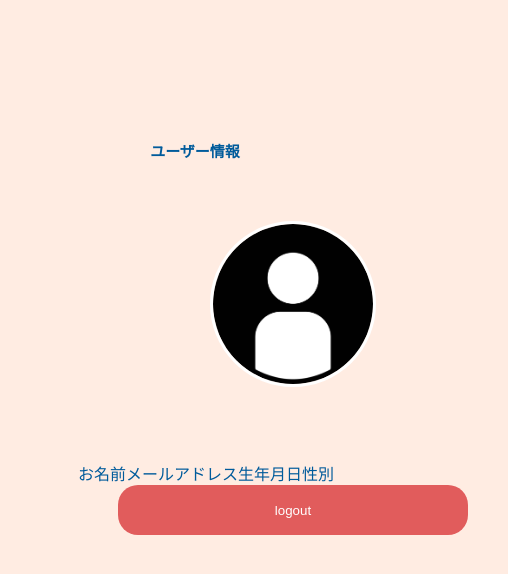
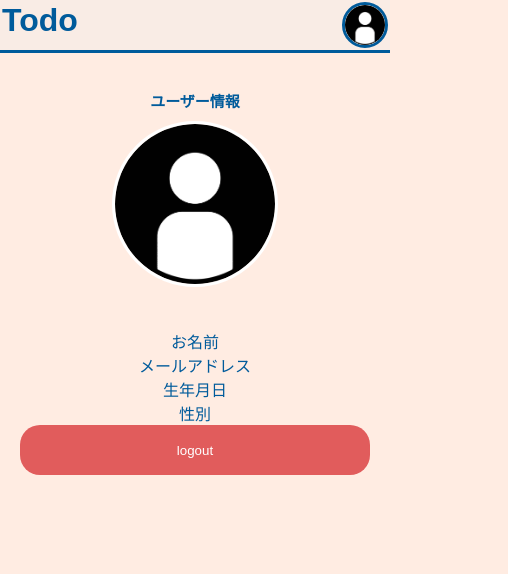
Before and after one commit to MuRaKaMi5253161/cording_test, a React (Create React App) app: page /User in a window 390 px wide. Shown: the top 574 px of the page, 508 px wide, since content can reach past the window. Built offline with nearby package versions, Linux system fonts and the light colour scheme; no server answers; the database is empty; sample sign-in values are in the browser's storage; the HTML template or start-up script is replaced by a standard one.

Commit message:
レスポンシブ対応

```diff
--- a/src/components/Task/Task.css
+++ b/src/components/Task/Task.css
@@ -7,6 +7,12 @@
   border: solid #005b9b;
   font-family: sans-serif;
   color: rgb(120, 120, 120);
+}
+
+@media screen and (max-width: 480px) {
+  .Task {
+    height: 180px;
+  }
 }
 
 .TaskNameBox {
@@ -26,6 +32,12 @@
   border-bottom: solid #005b9b;
 }
 
+@media screen and (max-width: 480px) {
+  .TaskName {
+    height: 20px;
+  }
+}
+
 .TaskDetail {
   text-align: center;
   font-size: 12px;
--- a/src/components/header/Header.css
+++ b/src/components/header/Header.css
@@ -17,6 +17,11 @@
 
 @media screen and (max-width: 480px) {
   .header {
-    display: none;
+    height: 50px;
+    font-size: 35px;
+  }
+  .headerLine {
+    text-align: center;
+    margin: 0 !important;
   }
 }
--- a/src/components/header/TodoHeader.css
+++ b/src/components/header/TodoHeader.css
@@ -1,4 +1,4 @@
-.header {
+.TodoHeader {
   width: 100%;
   height: 90px;
   background-color: rgb(236, 236, 236, 0.3);
@@ -26,7 +26,18 @@
 }
 
 @media screen and (max-width: 480px) {
-  .header {
-    display: none;
+  .TodoHeader {
+    height: 50px !important;
+    font-size: 32px !important;
+  }
+
+  .header-menu-line {
+    height: 90%;
+    margin: 2px !important;
+  }
+
+  .profileIcon {
+    width: 40px;
+    height: 40px;
   }
 }
--- a/src/components/header/TodoHeader.tsx
+++ b/src/components/header/TodoHeader.tsx
@@ -41,7 +41,7 @@ const TodoHeader: React.FC = () => {
   };
 
   return (
-    <div className="header">
+    <div className="TodoHeader">
       <div className="header-menu-line">
         <span className="headerTitle" onClick={moveTodoPage}>
           Todo
--- a/src/pages/Login/Login.css
+++ b/src/pages/Login/Login.css
@@ -5,6 +5,13 @@
   margin: 0 auto;
   color: #005b9b;
   font-family: sans-serif;
+}
+
+@media screen and (max-width: 480px) {
+  .Login {
+    padding-top: 150px;
+    width: 100%;
+  }
 }
 
 ::placeholder {
@@ -20,8 +27,21 @@
   border-radius: 30px;
 }
 
+@media screen and (max-width: 480px) {
+  .main {
+    width: 100% !important;
+    margin: 0px !important;
+  }
+}
+
 form {
   width: 100%;
+}
+
+@media screen and (max-width: 480px) {
+  .form {
+    text-align: center !important;
+  }
 }
 
 .titleText {
@@ -29,6 +49,12 @@ form {
   font-size: 15px;
   color: #005b9b;
   margin: 0;
+}
+
+@media screen and (max-width: 480px) {
+  .title {
+    margin: 0px !important;
+  }
 }
 
 .input {
@@ -45,6 +71,12 @@ form {
   background-color: #ffece2 !important;
 }
 
+@media screen and (max-width: 480px) {
+  .input {
+    width: 320px !important;
+  }
+}
+
 .submit {
   width: 430px;
   height: 50px;
@@ -58,23 +90,30 @@ form {
   transition: 1s;
 }
 
+@media screen and (max-width: 480px) {
+  .submit {
+    width: 350px !important;
+    border-radius: 10px !important;
+    margin: 0px !important;
+    margin-bottom: 20px !important;
+  }
+}
+
 .submit:hover {
   background-color: rgb(21, 19, 72) !important;
   color: white;
   transition: 1s;
 }
 
-.main {
-  margin: 0 auto;
-  text-align: center;
-  height: 100%;
-  width: 60%;
-  border-radius: 30px;
-}
-
 .inputTitle {
   float: left;
   margin: 0;
+}
+
+@media screen and (max-width: 480px) {
+  .inputTitle {
+    display: none;
+  }
 }
 
 .mail {
@@ -84,3 +123,9 @@ form {
 .password {
   margin-bottom: 30px !important;
 }
+
+@media screen and (max-width: 480px) {
+  .password {
+    margin-bottom: 10px !important;
+  }
+}
--- a/src/pages/SignUp/SignUp.css
+++ b/src/pages/SignUp/SignUp.css
@@ -4,6 +4,13 @@
   height: 100%;
   margin: 0 auto;
   color: #005b9b;
+}
+
+@media screen and (max-width: 480px) {
+  .SignUp {
+    padding-top: 60px !important;
+    width: 100% !important;
+  }
 }
 
 ::placeholder {
@@ -27,12 +34,23 @@
   border-radius: 30px;
 }
 
+@media screen and (max-width: 480px) {
+  .main {
+    width: 100% !important;
+    margin: 0px !important;
+    padding-top: 10px !important;
+  }
+}
+
 form {
   width: 100%;
 }
 
-.profile {
-  margin-bottom: 50px;
+@media screen and (max-width: 480px) {
+  .form {
+    width: 90% !important;
+    text-align: center !important;
+  }
 }
 
 .profileImgBox {
@@ -82,22 +100,26 @@ form {
   padding-left: 20px;
   outline: none;
   background-color: #ffece2 !important;
-  margin-bottom: 20px;
+  margin-bottom: 10px;
 }
 
-.inputTitle {
+@media screen and (max-width: 480px) {
+  .input {
+    width: 320px !important;
+    margin-bottom: 5px;
+  }
+}
+
+.signUpInputTitle {
   float: left;
   margin: 0;
 }
 
-.inputNameTitle {
-  float: left;
-  margin: 0;
-}
-
-.inputMailTitle {
-  float: left;
-  margin: 0;
+@media screen and (max-width: 480px) {
+  .signUpInputTitle {
+    text-align: center !important;
+    width: 100%;
+  }
 }
 
 .mail {
@@ -105,7 +127,7 @@ form {
 }
 
 .birthDay {
-  height: 100px;
+  height: 87px;
 }
 
 .inputDate {
@@ -121,16 +143,12 @@ form {
   outline: none;
   font-family: sans-serif;
   background-color: #ffece2 !important;
+  margin-bottom: 10px;
   float: left;
 }
 
 .genderBox {
   height: 100px;
-}
-
-.inputGenderTitle {
-  float: left;
-  margin: 0;
 }
 
 .inputGender {
@@ -146,8 +164,18 @@ form {
   border: solid #005b9b;
   outline: none;
   background-color: #ffece2 !important;
-  margin-bottom: 20px;
+  margin-bottom: 10px;
   float: left;
+}
+
+@media screen and (max-width: 480px) {
+  .inputDate {
+    float: none !important;
+  }
+
+  .inputGender {
+    float: none !important;
+  }
 }
 
 .submit {
@@ -165,6 +193,20 @@ form {
   margin: 20px;
 }
 
+@media screen and (max-width: 480px) {
+  .submit {
+    width: 350px !important;
+    border-radius: 10px !important;
+    margin: 0px !important;
+    margin-bottom: 20px !important;
+    margin-top: 20px !important;
+  }
+
+  .inputGender {
+    float: none !important;
+  }
+}
+
 .submit:hover {
   background-color: rgb(21, 19, 72) !important;
   color: white !important;
@@ -179,7 +221,14 @@ form {
   text-align: left;
   color: red !important;
   font-size: 15px;
-  margin: 0;
+  margin-bottom: 10px;
+}
+
+@media screen and (max-width: 480px) {
+  .errorMessage {
+    text-align: center;
+    margin-bottom: 10px;
+  }
 }
 
 .termsErrorMessage {
--- a/src/pages/SignUp/SignUp.tsx
+++ b/src/pages/SignUp/SignUp.tsx
@@ -17,6 +17,7 @@ const SignUp = (props: any) => {
   const [nameErrorMessage, setNameErrorMessage] = useState("");
   const [mailErrorMessage, setMailErrorMessage] = useState("");
   const [passErrorMessage, setPassErrorMessage] = useState("");
+  const [rePassErrorMessage, setRePassErrorMessage] = useState("");
   const [birthDayErrorMessage, setBirthDayErrorMessage] = useState("");
   const [genderErrorMessage, setGenderErrorMessage] = useState("");
   const [termsErrorMessage, setTermsErrorMessage] = useState("");
@@ -60,6 +61,7 @@ const SignUp = (props: any) => {
     setNameErrorMessage("");
     setMailErrorMessage("");
     setPassErrorMessage("");
+    setRePassErrorMessage("");
     setBirthDayErrorMessage("");
     setGenderErrorMessage("");
     setTermsErrorMessage("");
@@ -108,7 +110,7 @@ const SignUp = (props: any) => {
       return;
     }
     if (pass !== rePass) {
-      setPassErrorMessage("入力したパスワードが一致していません");
+      setRePassErrorMessage("入力したパスワードが一致していません");
       setErrorFlag(true);
       return;
     }
@@ -180,7 +182,7 @@ const SignUp = (props: any) => {
           </div>
 
           <div className="name">
-            <p className="inputNameTitle">お名前</p>
+            <p className="signUpInputTitle">お名前</p>
             <input
               type="text"
               className="input"
@@ -191,7 +193,7 @@ const SignUp = (props: any) => {
           </div>
 
           <div className="mail">
-            <p className="inputMailTitle">メールアドレス</p>
+            <p className="signUpInputTitle">メールアドレス</p>
             <input
               type="mail"
               className="input"
@@ -202,7 +204,7 @@ const SignUp = (props: any) => {
           </div>
 
           <div className="pass">
-            <p className="inputTitle">パスワード</p>
+            <p className="signUpInputTitle">パスワード</p>
             <input
               type="pass"
               className="input"
@@ -213,17 +215,18 @@ const SignUp = (props: any) => {
           </div>
 
           <div className="pass">
-            <p className="inputTitle">パスワード再入力</p>
+            <p className="signUpInputTitle">パスワード再入力</p>
             <input
               type="pass"
               className="input"
               placeholder="パスワードを設定してください"
               onChange={(e) => setRePass(e.target.value)}
             />
+            <p className="errorMessage">{rePassErrorMessage}</p>
           </div>
 
           <div className="birthDay">
-            <p className="inputTitle">生年月日</p>
+            <p className="signUpInputTitle">生年月日</p>
             <br />
             <input
               type="date"
@@ -235,7 +238,7 @@ const SignUp = (props: any) => {
           <p className="errorMessage">{birthDayErrorMessage}</p>
 
           <div className="genderBox">
-            <p className="inputGenderTitle">性別</p>
+            <p className="signUpInputTitle">性別</p>
             <br />
             <select
               name="inputGender"
--- a/src/pages/Todo/Todo.css
+++ b/src/pages/Todo/Todo.css
@@ -5,6 +5,13 @@
   margin: 0 auto;
   color: #005b9b;
   text-align: center;
+}
+
+@media screen and (max-width: 480px) {
+  .Todo {
+    padding-top: 80px !important;
+    width: 100% !important;
+  }
 }
 
 .title {
@@ -28,8 +35,14 @@
   transition: 1s;
 }
 
+@media screen and (max-width: 480px) {
+  .newTaskBtn {
+    margin-bottom: 80px;
+  }
+}
+
 .newTaskBtn:hover {
-    background-color: rgb(21, 19, 72)!important;
+  background-color: rgb(21, 19, 72) !important;
   color: white;
   transition: 1s;
 }
@@ -49,6 +62,14 @@
   grid-auto-rows: 300px;
 }
 
+@media screen and (max-width: 480px) {
+  .taskLineBox {
+    display: grid;
+    grid-template-columns: repeat(1, 1fr);
+    grid-auto-rows: 200px;
+  }
+}
+
 .TaskBox {
   height: 300px;
 }
--- a/src/pages/User/User.css
+++ b/src/pages/User/User.css
@@ -35,6 +35,12 @@ form {
   margin-bottom: 50px;
 }
 
+@media screen and (max-width: 480px) {
+  .profile {
+    margin-bottom: 10px;
+  }
+}
+
 .profileImgBox {
   padding-bottom: 20px;
 }
@@ -64,24 +70,16 @@ form {
   transition: 1s;
 }
 
-.inputTitle {
+.userInputTitle {
   float: left;
   margin: 0;
 }
 
-.inputNameTitle {
-  float: left;
-  margin: 0;
-}
-
-.inputMailTitle {
-  float: left;
-  margin: 0;
-}
-
-.inputGenderTitle {
-  float: left;
-  margin: 0;
+@media screen and (max-width: 480px) {
+  .userInputTitle {
+    text-align: center;
+    width: 100%;
+  }
 }
 
 .userValue {
--- a/src/pages/User/User.tsx
+++ b/src/pages/User/User.tsx
@@ -83,22 +83,22 @@ function User() {
           </div>
 
           <div className="userName">
-            <p className="inputNameTitle">お名前</p>
+            <p className="userInputTitle">お名前</p>
             <p className="userValue">{name}</p>
           </div>
 
           <div className="userMail">
-            <p className="inputMailTitle">メールアドレス</p>
+            <p className="userInputTitle">メールアドレス</p>
             <p className="userValue">{mail}</p>
           </div>
 
           <div className="userBirthDay">
-            <p className="inputTitle">生年月日</p>
+            <p className="userInputTitle">生年月日</p>
             <p className="userValue">{birthday}</p>
           </div>
 
           <div className="userGender">
-            <p className="inputGenderTitle">性別</p>
+            <p className="userInputTitle">性別</p>
             <p className="userValue">{gender}</p>
           </div>
 
```
Lines whose indentation alone changed are shown as unchanged.
